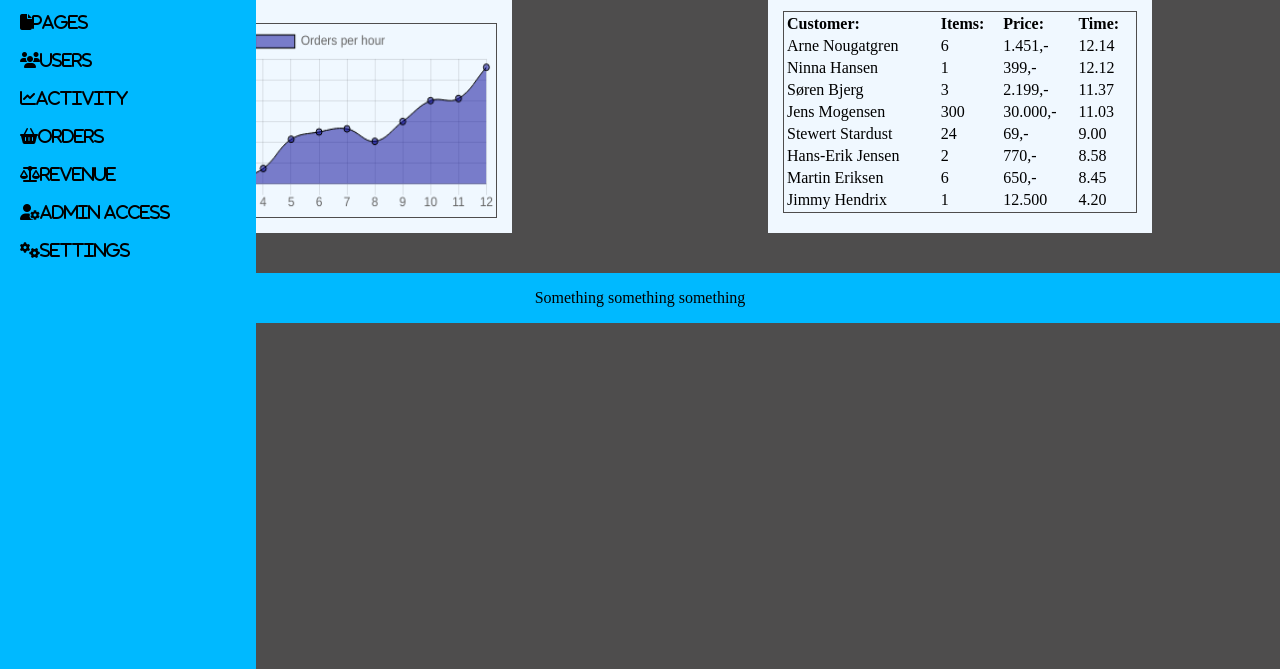
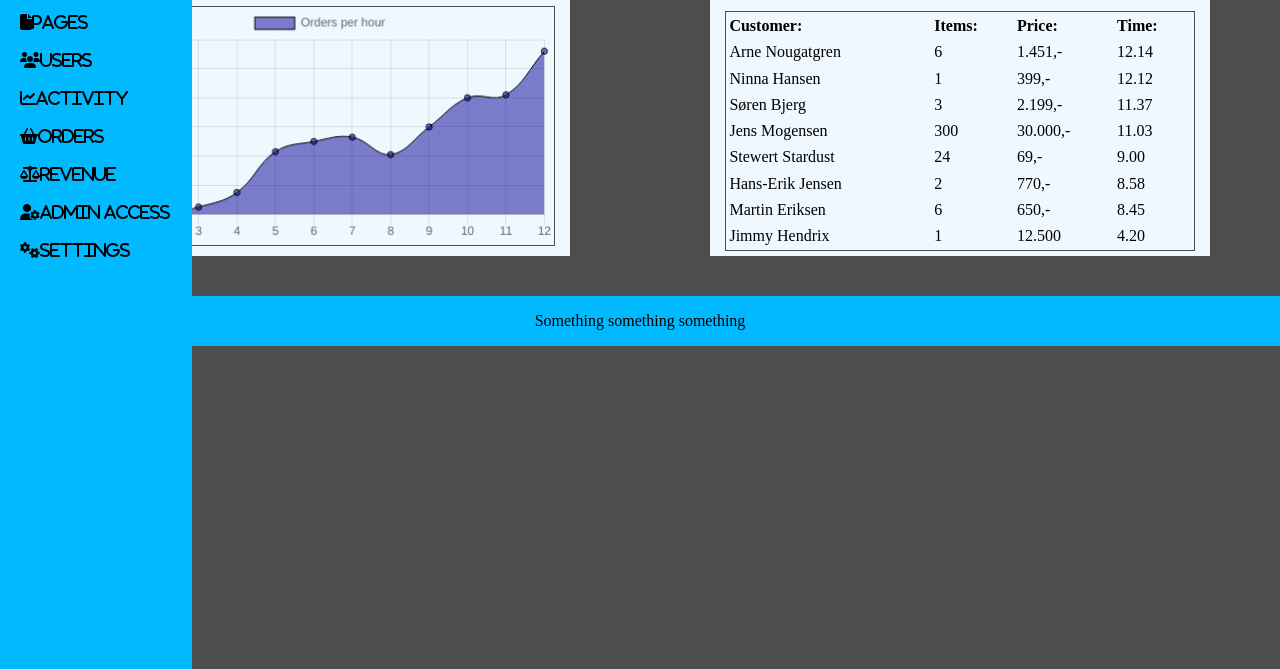
Before and after one commit to slippins/Dashboard, a website: page index.html in a window 1280 px wide. Shown: the part 131-800 px from the top of the page. Drawn offline with nearby package versions, Linux system fonts and the light colour scheme.

Commit message:
Lavede en mixin og indsatte i stedet, samt ændrede på tiles størelse

```diff
--- a/css/styles.scss
+++ b/css/styles.scss
@@ -3,9 +3,9 @@
 $tablet: "screen and (min-width: 760px)";
 $desktop: "screen and (min-width: 1200px)";
 
-$border: 1px solid $primary-color;
-
-
+@mixin border{
+  border: 1px solid $primary-color;
+}
 
 * {
   box-sizing: border-box;
@@ -115,16 +115,17 @@ img {
 
 #salesChart{
   position: relative;
-  height:auto !important;
+  height:90% !important;
   width:100% !important;
-  border: $border;
+  @include border;
 }
 
 #newest-orders{
   display: flex;
   table{
     width: 100%;
-    border: $border;
+    height: 90%;
+    @include border;
     margin: 5px 0;
     text-align: left;
   }
@@ -165,11 +166,11 @@ img {
   }
   .dashboardMenu{
     display: flex;
-    width: 20vw;
+    width: 15vw;
   }
   .dashboard-tile{
     margin: 5vh 5vw 5vh 5vw ;
-    width: 30vw;
+    width: 39vw;
   }
 
 }
```
Also changed, not shown: css/styles.css, 1 other file.
